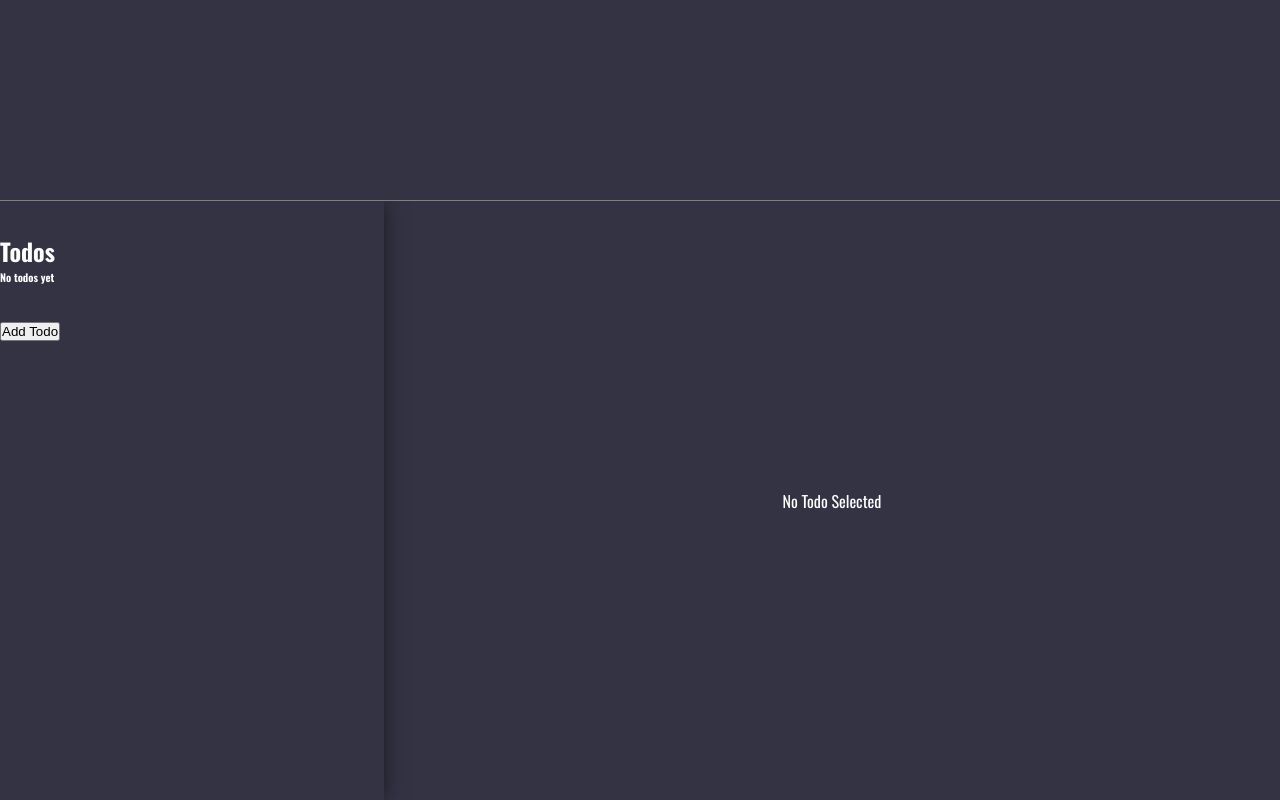
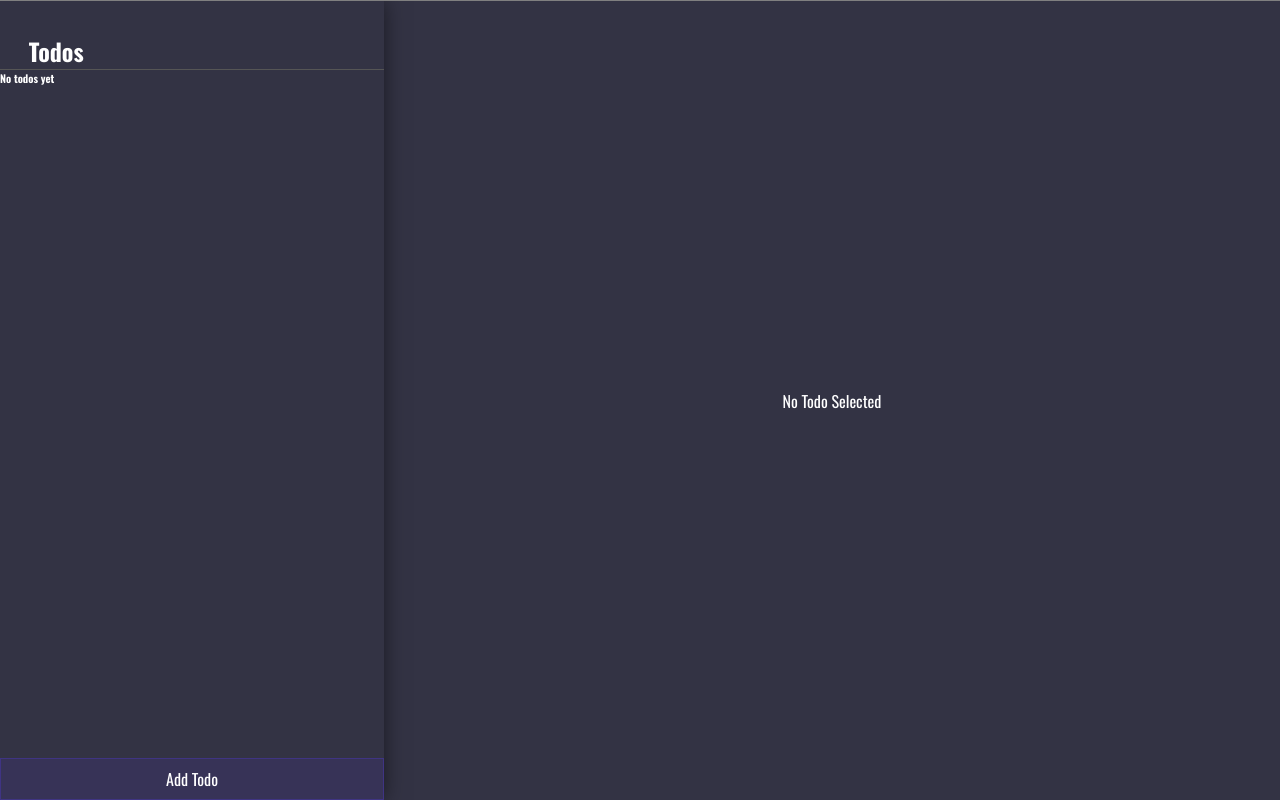
Before and after one commit to RNtaate/vite_todo, a React (Vite) app: page / in a window 1280 px wide. Built offline with nearby package versions, Linux system fonts and the light colour scheme.

Commit message:
Add more styling to various elements of the application.

```diff
--- a/src/App.css
+++ b/src/App.css
@@ -2,7 +2,8 @@
 
 .App,
 .item-form,
-.lower-div {
+.lower-div,
+.upper-div {
   display: flex;
 }
 
@@ -12,18 +13,60 @@
   max-height: 100vh;
   background-color: #334;
   flex-direction: column;
+  position: relative;
+}
+
+.btn {
+  background-color: rgba(63,52,131, 0.3);
+  color: white;
+  outline: none;
+  border: 1px solid rgb(63,52,131);
+  font-family: 'Oswald',  sans-serif;
 }
 
 .upper-div {
-  width: 50%;
-  max-height: 25vh;
-  min-height: 25vh;
+  width: 100%;
+  height: 100%;
+  position: absolute;
+  background-color: rgba(0, 0, 0, 0.5);
+  justify-content: center;
+  align-items: center;
+  transition: 0.5s all ease-in-out;
+  z-index: 10;
 }
 
 .item-form {
-  background-color: red;
+  width: 50%;
+  background-color: #334;
   flex-direction: column;
   padding: 10px;
+  box-shadow: 0 0 20px 5px rgba(0, 0, 0, 0.5);
+  color: white;
+}
+
+.item-form > label,
+.submit-btn {
+  margin-top: 1em;
+}
+
+.item-form > input[type="text"],
+.todo-textarea {
+  padding: 0.3em 0.5em;
+  font-family: 'Oswald',  sans-serif;
+  outline: none;
+  color: #333;
+  font-weight: 500;
+  font-size: 15px;
+}
+
+.todo-textarea {
+  resize: none;
+  max-height: 150px;
+  min-height: 150px;
+  word-wrap: wrap;
+  font-size: 15px;
+  font-weight: 300;
+  padding: 0.5em;
 }
 
 .lower-div {
@@ -44,6 +87,12 @@
   padding: 2em 0;
   color: white;
   box-shadow: 0 0 20px rgba(0, 0, 0, 0.5);
+  position: relative;
+}
+
+.items-list-aside > h1 {
+  padding-left: 1.2em;
+  border-bottom: 1px solid #555;
 }
 
 .todo-list {
@@ -59,7 +108,8 @@
 
 .todo-item:hover,
 .item-naming-div > input,
-.item-naming-div > label {
+.item-naming-div > label,
+.btn {
   cursor: pointer;
 }
 
@@ -84,6 +134,30 @@
   font-size: 18px;
 }
 
+.item-btn,
+.add-todo-btn,
+.submit-btn {
+  padding: 0.5em 2em;
+}
+
+.btn-danger:hover {
+  background-color: rgba(255, 0, 0, 0.2);
+  border: 1px solid red;
+}
+
+.add-todo-btn {
+  position: absolute;
+  bottom: 0;
+  width: 100%;
+  font-size: 1em;
+}
+
+.add-todo-btn:hover,
+.submit-btn:hover {
+  background-color: rgba(0, 255, 0, 0.2);
+  border: 1px solid green;
+}
+
 .details-container-div {
   min-width: 70%;
   max-width: 70%;
```
